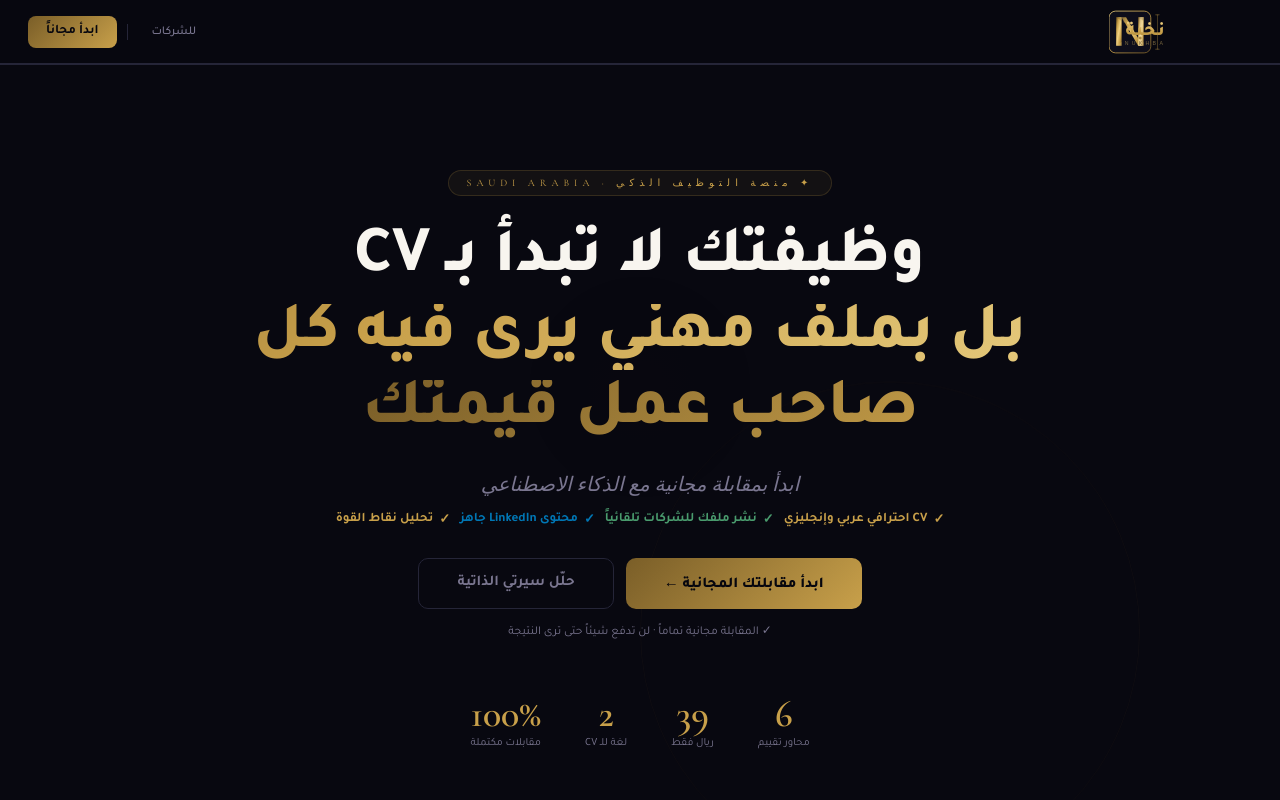
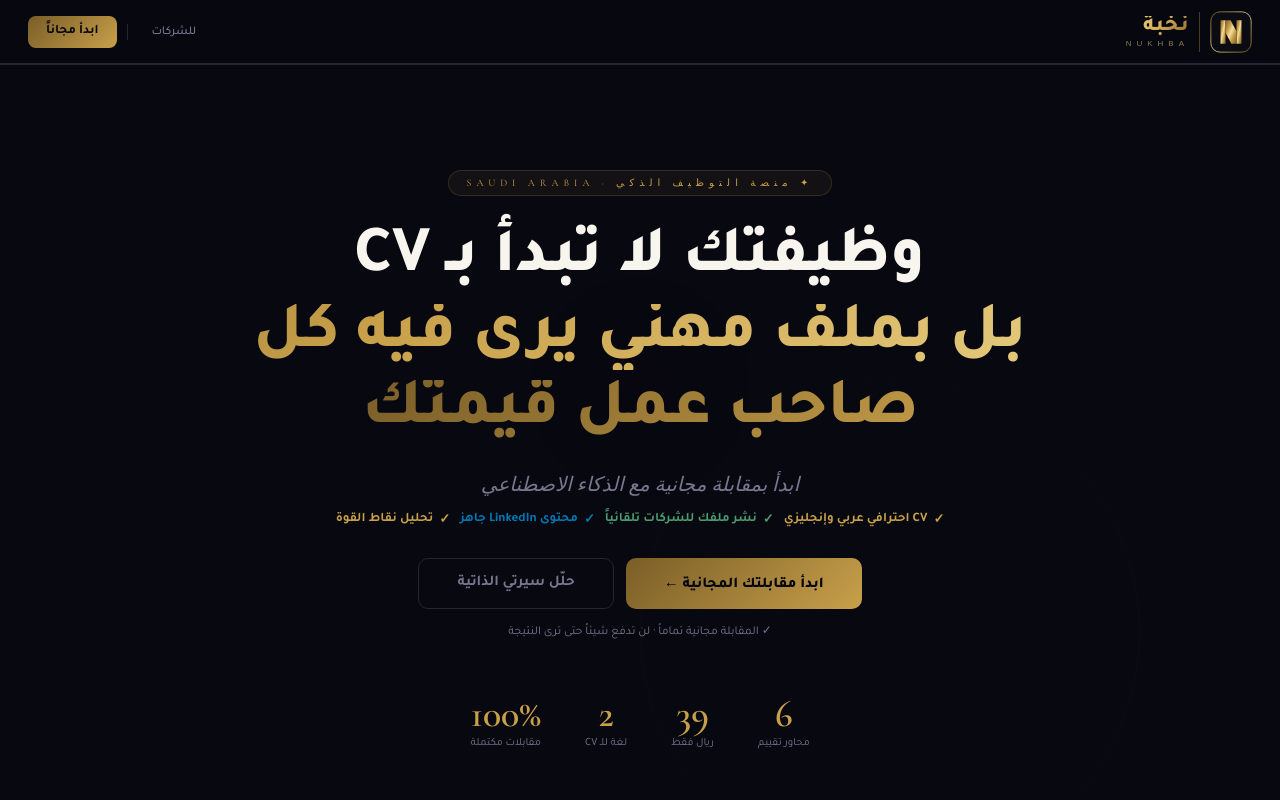
Before and after one commit to alashmori27/nukhba, a Next.js app: page / in a window 1280 px wide. Shown: the top 800 px of the page. Built offline with nearby package versions, Linux system fonts and the light colour scheme.

Commit message:
use brand logo components in navbar

```diff
--- a/components/Navbar.js
+++ b/components/Navbar.js
@@ -2,81 +2,7 @@
 import Link from 'next/link'
 import { useEffect, useState } from 'react'
 import { usePathname } from 'next/navigation'
-
-function NukhbaLogo({ size = 'md' }) {
-  const s = size === 'sm' ? 0.55 : 1
-  const w = Math.round(260 * s)
-  const h = Math.round(80 * s)
-
-  return (
-    <svg width={w} height={h} viewBox="0 0 260 80" xmlns="http://www.w3.org/2000/svg">
-      <defs>
-        <linearGradient id="ng" x1="0%" y1="0%" x2="100%" y2="100%">
-          <stop offset="0%"   stopColor="#5a4218"/>
-          <stop offset="25%"  stopColor="#c8a04a"/>
-          <stop offset="50%"  stopColor="#f0d080"/>
-          <stop offset="75%"  stopColor="#c8a04a"/>
-          <stop offset="100%" stopColor="#7a5e28"/>
-        </linearGradient>
-        <linearGradient id="sh" x1="0%" y1="0%" x2="100%" y2="0%">
-          <stop offset="0%"   stopColor="#fff8e0" stopOpacity="0"/>
-          <stop offset="40%"  stopColor="#fff8e0" stopOpacity="0.35"/>
-          <stop offset="60%"  stopColor="#fff8e0" stopOpacity="0.35"/>
-          <stop offset="100%" stopColor="#fff8e0" stopOpacity="0"/>
-        </linearGradient>
-        <linearGradient id="fg" x1="0%" y1="0%" x2="100%" y2="100%">
-          <stop offset="0%"   stopColor="#e4c87a"/>
-          <stop offset="50%"  stopColor="#c8a04a"/>
-          <stop offset="100%" stopColor="#7a5e28"/>
-        </linearGradient>
-        <linearGradient id="tg" x1="0%" y1="0%" x2="0%" y2="100%">
-          <stop offset="0%"   stopColor="#f0d080"/>
-          <stop offset="50%"  stopColor="#c8a04a"/>
-          <stop offset="100%" stopColor="#9a7a32"/>
-        </linearGradient>
-      </defs>
-
-      {/* إطار مربع */}
-      <rect x="0" y="2" width="76" height="76" rx="12" fill="#0d0d1a" stroke="url(#fg)" strokeWidth="1.5"/>
-
-      {/* حرف N */}
-      <g transform="translate(13, 13)">
-        <polygon points="0,0 10,0 10,52 0,52" fill="url(#ng)"/>
-        <polygon points="0,0 10,0 10,7 0,0" fill="#7a5e28" fillOpacity="0.4"/>
-        <polygon points="0,52 10,52 10,45 0,52" fill="#e4c87a" fillOpacity="0.3"/>
-        <polygon points="10,0 18,0 48,52 40,52" fill="url(#ng)"/>
-        <polygon points="10,0 18,0 22,10 14,10" fill="#f0d080" fillOpacity="0.25"/>
-        <polygon points="40,0 50,0 50,52 40,52" fill="url(#ng)"/>
-        <polygon points="40,0 50,0 50,7 40,0" fill="#7a5e28" fillOpacity="0.4"/>
-        <polygon points="40,52 50,52 50,45 40,52" fill="#e4c87a" fillOpacity="0.3"/>
-        <rect x="40" y="0" width="10" height="52" fill="url(#sh)"/>
-      </g>
-
-      {/* خط فاصل I */}
-      <g transform="translate(88, 8)">
-        <rect x="-4" y="0" width="8" height="1.5" rx="0.75" fill="#c8a04a" fillOpacity="0.55"/>
-        <rect x="-0.75" y="0" width="1.5" height="64" rx="0.75" fill="#c8a04a" fillOpacity="0.4"/>
-        <rect x="-4" y="62.5" width="8" height="1.5" rx="0.75" fill="#c8a04a" fillOpacity="0.55"/>
-      </g>
-
-      {/* نخبة */}
-      <text x="102" y="46"
-        fill="url(#tg)"
-        fontSize="34"
-        fontFamily="'Tajawal', Arial, sans-serif"
-        fontWeight="800"
-        letterSpacing="1">نخبة</text>
-
-      {/* NUKHBA */}
-      <text x="104" y="64"
-        fill="#7a6840"
-        fontSize="9.5"
-        fontFamily="'Montserrat', Arial, sans-serif"
-        fontWeight="300"
-        letterSpacing="6">NUKHBA</text>
-    </svg>
-  )
-}
+import { LogoIcon, LogoText } from './brand'
 
 export default function Navbar() {
   const [user, setUser]         = useState(null)
@@ -100,7 +26,7 @@ export default function Navbar() {
         @media(max-width:600px){
           .nukhba-nav { padding:0 16px !important; height:54px !important; }
           .nav-hide-sm { display:none !important; }
-          .nav-logo-sm { transform: scale(0.85); transform-origin: left center; }
+          .nav-logo { transform: scale(0.85); transform-origin: left center; }
         }
       `}</style>
 
@@ -120,8 +46,10 @@ export default function Navbar() {
       }}>
 
         {/* Logo */}
-        <Link href="/" style={{ textDecoration:'none', flexShrink:0, display:'flex', alignItems:'center' }} className="nav-logo-sm">
-          <NukhbaLogo size="sm"/>
+        <Link href="/" className="nav-logo" style={{ textDecoration:'none', flexShrink:0, display:'flex', alignItems:'center', gap:10 }}>
+          <LogoIcon size={42}/>
+          <div style={{ width:1, height:40, background:'rgba(200,160,74,0.35)', flexShrink:0 }}/>
+          <LogoText size="sm"/>
         </Link>
 
         {/* Right */}
--- /dev/null
+++ b/components/brand/LogoIcon.jsx
@@ -0,0 +1,98 @@
+export default function LogoIcon({
+  size = 44,
+  className = "",
+}) {
+  return (
+    <svg
+      width={size}
+      height={size}
+      viewBox="0 0 100 100"
+      className={className}
+      xmlns="http://www.w3.org/2000/svg"
+    >
+      <defs>
+
+        <linearGradient
+          id="goldGradient"
+          x1="0%"
+          y1="0%"
+          x2="100%"
+          y2="100%"
+        >
+          <stop offset="0%" stopColor="#7a5e28" />
+          <stop offset="30%" stopColor="#c8a04a" />
+          <stop offset="50%" stopColor="#f4dd9a" />
+          <stop offset="70%" stopColor="#c8a04a" />
+          <stop offset="100%" stopColor="#7a5e28" />
+        </linearGradient>
+
+      </defs>
+
+      {/* الخلفية */}
+
+      <rect
+        x="2"
+        y="2"
+        width="96"
+        height="96"
+        rx="22"
+        fill="#0B0B14"
+      />
+
+      {/* إطار */}
+
+      <rect
+        x="2"
+        y="2"
+        width="96"
+        height="96"
+        rx="22"
+        fill="none"
+        stroke="url(#goldGradient)"
+        strokeWidth="2"
+      />
+
+      {/* العمود الأول */}
+
+      <path
+        d="
+          M25 22
+          L37 22
+          L37 78
+          L25 78
+          Z
+        "
+        fill="url(#goldGradient)"
+      />
+
+      {/* العمود الثاني */}
+
+      <path
+        d="
+          M63 22
+          L75 22
+          L75 78
+          L63 78
+          Z
+        "
+        fill="url(#goldGradient)"
+      />
+
+      {/* الخط القطري */}
+
+      <path
+        d="
+          M37 22
+          L49 22
+          L63 48
+          L63 78
+          L51 78
+          L37 52
+          Z
+        "
+        fill="url(#goldGradient)"
+      />
+
+    </svg>
+  )
+}
--- /dev/null
+++ b/components/brand/LogoText.jsx
@@ -0,0 +1,47 @@
+export default function LogoText({ size = "md" }) {
+  const arabicSize =
+    size === "sm" ? 22 :
+    size === "lg" ? 34 : 28;
+
+  const englishSize =
+    size === "sm" ? 8 :
+    size === "lg" ? 11 : 9;
+
+  return (
+    <div
+      style={{
+        display: "flex",
+        flexDirection: "column",
+        lineHeight: 1,
+      }}
+    >
+      <span
+        style={{
+          fontFamily: "Tajawal, sans-serif",
+          fontWeight: 800,
+          fontSize: arabicSize,
+          background:
+            "linear-gradient(135deg,#F4D88D,#D4AF5A,#8A6322)",
+          WebkitBackgroundClip: "text",
+          WebkitTextFillColor: "transparent",
+          letterSpacing: ".5px",
+        }}
+      >
+        نخبة
+      </span>
+
+      <span
+        style={{
+          marginTop: 2,
+          fontFamily: "Montserrat, sans-serif",
+          fontWeight: 500,
+          fontSize: englishSize,
+          letterSpacing: 5,
+          color: "#8d7a53",
+        }}
+      >
+        NUKHBA
+      </span>
+    </div>
+  );
+}
--- /dev/null
+++ b/components/brand/index.js
@@ -0,0 +1,2 @@
+export { default as LogoIcon } from './LogoIcon'
+export { default as LogoText } from './LogoText'
```
Also changed, not shown: lib/theme.js (added, +29 -0 lines), components/brand/Logo.jsx (added), components/brand/LogoHorizontal.jsx (added).
